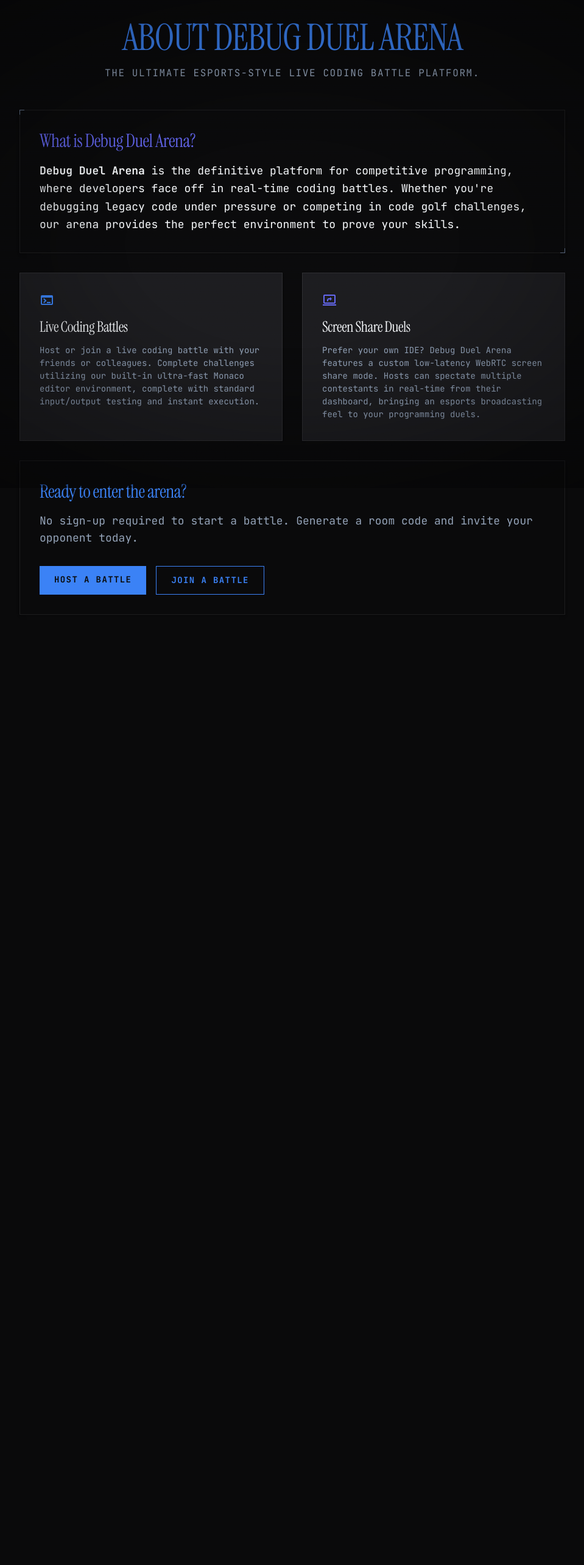
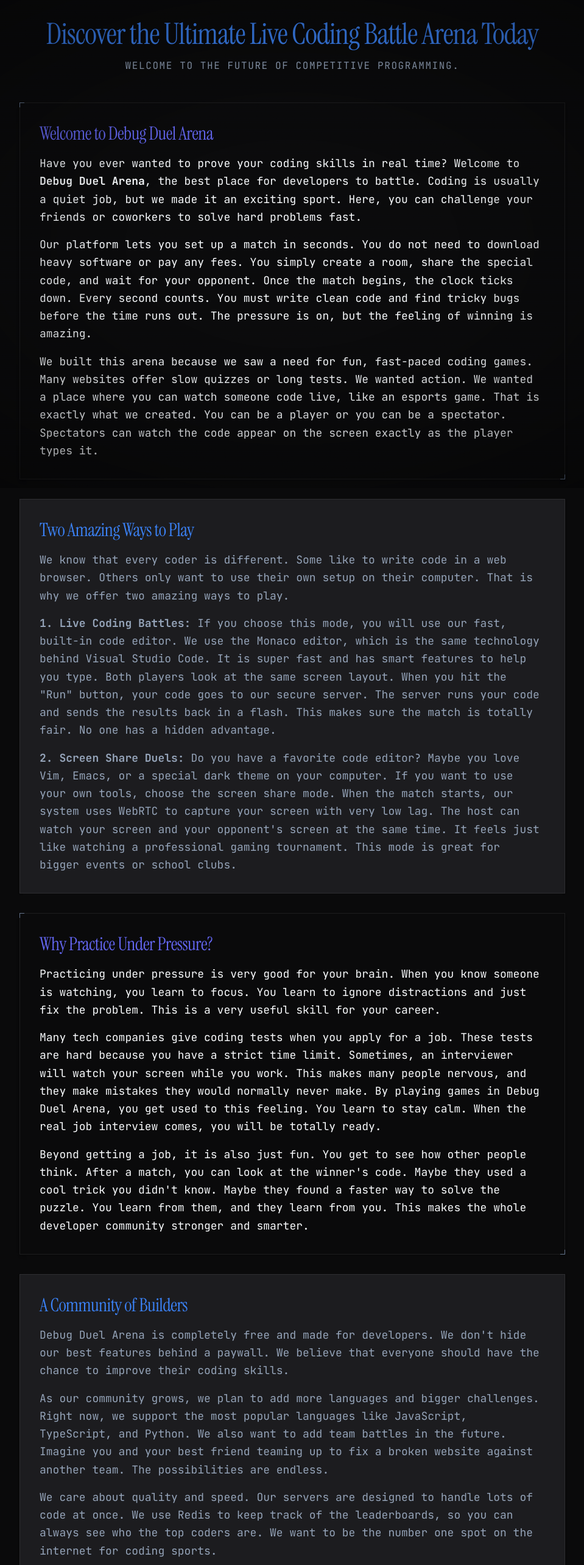
Before and after one commit to akash-s-24/debug, a Next.js app: page /about in a window 1280 px wide. Shown: the top 2566 px of the page at 61% size, without its empty margins (160-1119 px from the left). Before the commit the page ends 1040 px from the top, so only its background shows below. Built offline with nearby package versions, Linux system fonts and the light colour scheme.

Commit message:
feat: add leaderboard clear endpoint and 800-word SEO About page

```diff
--- a/src/app/about/page.tsx
+++ b/src/app/about/page.tsx
@@ -11,11 +11,11 @@
     <div className="flex-1 flex flex-col items-center p-8 overflow-y-auto">
       <div className="w-full max-w-4xl space-y-12">
         <header className="text-center space-y-4">
-          <h1 className="font-display text-5xl md:text-6xl text-brand-primary tracking-tighter">
-            ABOUT DEBUG DUEL ARENA
+          <h1 className="font-display text-4xl md:text-5xl text-brand-primary tracking-tighter">
+            Discover the Ultimate Live Coding Battle Arena Today
           </h1>
           <p className="font-mono text-text-secondary text-sm md:text-base uppercase tracking-widest max-w-2xl mx-auto">
-            The ultimate esports-style live coding battle platform.
+            Welcome to the future of competitive programming.
           </p>
         </header>
 
@@ -23,46 +23,108 @@
           <section className="bg-void border border-border-subtle p-8 shadow-md hud-bracket relative">
             <div className="scanline-overlay"></div>
             <h2 className="font-display text-3xl text-brand-secondary mb-4 tracking-tight relative z-10">
-              What is Debug Duel Arena?
+              Welcome to Debug Duel Arena
             </h2>
-            <p className="font-body text-lg leading-relaxed relative z-10">
-              <strong>Debug Duel Arena</strong> is the definitive platform for competitive programming, where developers face off in real-time coding battles. Whether you're debugging legacy code under pressure or competing in code golf challenges, our arena provides the perfect environment to prove your skills.
-            </p>
+            <div className="font-body text-lg leading-relaxed relative z-10 space-y-4">
+              <p>
+                Have you ever wanted to prove your coding skills in real time? Welcome to <strong>Debug Duel Arena</strong>, the best place for developers to battle. Coding is usually a quiet job, but we made it an exciting sport. Here, you can challenge your friends or coworkers to solve hard problems fast.
+              </p>
+              <p>
+                Our platform lets you set up a match in seconds. You do not need to download heavy software or pay any fees. You simply create a room, share the special code, and wait for your opponent. Once the match begins, the clock ticks down. Every second counts. You must write clean code and find tricky bugs before the time runs out. The pressure is on, but the feeling of winning is amazing.
+              </p>
+              <p>
+                We built this arena because we saw a need for fun, fast-paced coding games. Many websites offer slow quizzes or long tests. We wanted action. We wanted a place where you can watch someone code live, like an esports game. That is exactly what we created. You can be a player or you can be a spectator. Spectators can watch the code appear on the screen exactly as the player types it.
+              </p>
+            </div>
           </section>
 
-          <div className="grid grid-cols-1 md:grid-cols-2 gap-8">
-            <section className="bg-surface border border-border-subtle p-8 shadow-sm">
-              <div className="text-brand-primary text-4xl mb-4 material-symbols-outlined">terminal</div>
-              <h3 className="font-display text-2xl mb-3">Live Coding Battles</h3>
-              <p className="text-text-secondary">
-                Host or join a live coding battle with your friends or colleagues. Complete challenges utilizing our built-in ultra-fast Monaco editor environment, complete with standard input/output testing and instant execution.
+          <section className="bg-surface border border-border-subtle p-8 shadow-sm">
+            <h2 className="font-display text-3xl text-brand-primary mb-4 tracking-tight">
+              Two Amazing Ways to Play
+            </h2>
+            <div className="font-body text-lg leading-relaxed space-y-4 text-text-secondary">
+              <p>
+                We know that every coder is different. Some like to write code in a web browser. Others only want to use their own setup on their computer. That is why we offer two amazing ways to play.
               </p>
-            </section>
+              <p>
+                <strong>1. Live Coding Battles:</strong> If you choose this mode, you will use our fast, built-in code editor. We use the Monaco editor, which is the same technology behind Visual Studio Code. It is super fast and has smart features to help you type. Both players look at the same screen layout. When you hit the "Run" button, your code goes to our secure server. The server runs your code and sends the results back in a flash. This makes sure the match is totally fair. No one has a hidden advantage.
+              </p>
+              <p>
+                <strong>2. Screen Share Duels:</strong> Do you have a favorite code editor? Maybe you love Vim, Emacs, or a special dark theme on your computer. If you want to use your own tools, choose the screen share mode. When the match starts, our system uses WebRTC to capture your screen with very low lag. The host can watch your screen and your opponent's screen at the same time. It feels just like watching a professional gaming tournament. This mode is great for bigger events or school clubs.
+              </p>
+            </div>
+          </section>
 
-            <section className="bg-surface border border-border-subtle p-8 shadow-sm">
-              <div className="text-brand-secondary text-4xl mb-4 material-symbols-outlined">screen_share</div>
-              <h3 className="font-display text-2xl mb-3">Screen Share Duels</h3>
-              <p className="text-text-secondary">
-                Prefer your own IDE? Debug Duel Arena features a custom low-latency WebRTC screen share mode. Hosts can spectate multiple contestants in real-time from their dashboard, bringing an esports broadcasting feel to your programming duels.
+          <section className="bg-void border border-border-subtle p-8 shadow-md hud-bracket relative">
+            <div className="scanline-overlay"></div>
+            <h2 className="font-display text-3xl text-brand-secondary mb-4 tracking-tight relative z-10">
+              Why Practice Under Pressure?
+            </h2>
+            <div className="font-body text-lg leading-relaxed relative z-10 space-y-4">
+              <p>
+                Practicing under pressure is very good for your brain. When you know someone is watching, you learn to focus. You learn to ignore distractions and just fix the problem. This is a very useful skill for your career.
               </p>
-            </section>
-          </div>
+              <p>
+                Many tech companies give coding tests when you apply for a job. These tests are hard because you have a strict time limit. Sometimes, an interviewer will watch your screen while you work. This makes many people nervous, and they make mistakes they would normally never make. By playing games in Debug Duel Arena, you get used to this feeling. You learn to stay calm. When the real job interview comes, you will be totally ready.
+              </p>
+              <p>
+                Beyond getting a job, it is also just fun. You get to see how other people think. After a match, you can look at the winner's code. Maybe they used a cool trick you didn't know. Maybe they found a faster way to solve the puzzle. You learn from them, and they learn from you. This makes the whole developer community stronger and smarter.
+              </p>
+            </div>
+          </section>
+
+          <section className="bg-surface border border-border-subtle p-8 shadow-sm">
+            <h2 className="font-display text-3xl text-brand-primary mb-4 tracking-tight">
+              A Community of Builders
+            </h2>
+            <div className="font-body text-lg leading-relaxed space-y-4 text-text-secondary">
+              <p>
+                Debug Duel Arena is completely free and made for developers. We don't hide our best features behind a paywall. We believe that everyone should have the chance to improve their coding skills.
+              </p>
+              <p>
+                As our community grows, we plan to add more languages and bigger challenges. Right now, we support the most popular languages like JavaScript, TypeScript, and Python. We also want to add team battles in the future. Imagine you and your best friend teaming up to fix a broken website against another team. The possibilities are endless.
+              </p>
+              <p>
+                We care about quality and speed. Our servers are designed to handle lots of code at once. We use Redis to keep track of the leaderboards, so you can always see who the top coders are. We want to be the number one spot on the internet for coding sports.
+              </p>
+            </div>
+          </section>
 
           <section className="bg-void border border-border-subtle p-8 shadow-md">
             <h2 className="font-display text-3xl text-brand-primary mb-4 tracking-tight">
-              Ready to enter the arena?
+              Get in Touch & View the Code
             </h2>
-            <p className="font-body text-lg text-text-secondary mb-8">
-              No sign-up required to start a battle. Generate a room code and invite your opponent today.
+            <p className="font-body text-lg text-text-secondary mb-6">
+              I built this project to push the boundaries of what is possible in the browser. If you want to check out the source code, see how the WebRTC screen sharing was made, or look at our Redis integration, please visit the GitHub repository.
             </p>
-            <div className="flex gap-4">
-              <Link href="/create" className="bg-brand-primary text-void px-6 py-3 font-bold uppercase tracking-widest hover:bg-brand-secondary transition-colors text-center">
-                HOST A BATTLE
-              </Link>
-              <Link href="/" className="bg-transparent border border-brand-primary text-brand-primary px-6 py-3 font-bold uppercase tracking-widest hover:bg-brand-primary/10 transition-colors text-center">
-                JOIN A BATTLE
-              </Link>
+
+            <div className="flex flex-col md:flex-row gap-4 mb-8">
+              <a
+                href="https://github.com/akash-s-24/debug"
+                target="_blank"
+                rel="noopener noreferrer"
+                className="flex items-center justify-center gap-3 bg-[#3b82f6] text-void px-6 py-3 font-bold uppercase tracking-widest hover:bg-[#2563eb] transition-colors"
+                title="View Debug Duel Arena on GitHub"
+              >
+                <svg className="w-6 h-6" fill="currentColor" viewBox="0 0 24 24" aria-hidden="true">
+                  <path fillRule="evenodd" d="M12 2C6.477 2 2 6.484 2 12.017c0 4.425 2.865 8.18 6.839 9.504.5.092.682-.217.682-.483 0-.237-.008-.868-.013-1.703-2.782.605-3.369-1.343-3.369-1.343-.454-1.158-1.11-1.466-1.11-1.466-.908-.62.069-.608.069-.608 1.003.07 1.531 1.032 1.531 1.032.892 1.53 2.341 1.088 2.91.832.092-.647.35-1.088.636-1.338-2.22-.253-4.555-1.113-4.555-4.951 0-1.093.39-1.988 1.029-2.688-.103-.253-.446-1.272.098-2.65 0 0 .84-.27 2.75 1.026A9.564 9.564 0 0112 6.844c.85.004 1.705.115 2.504.337 1.909-1.296 2.747-1.027 2.747-1.027.546 1.379.202 2.398.1 2.651.64.7 1.028 1.595 1.028 2.688 0 3.848-2.339 4.695-4.566 4.943.359.309.678.92.678 1.855 0 1.338-.012 2.419-.012 2.747 0 .268.18.58.688.482A10.019 10.019 0 0022 12.017C22 6.484 17.522 2 12 2z" clipRule="evenodd" />
+                </svg>
+                My GitHub Repository
+              </a>
+
+              <a
+                href="mailto:levelupgamerz28@gmail.com"
+                className="flex items-center justify-center gap-3 bg-transparent border border-brand-primary text-brand-primary px-6 py-3 font-bold uppercase tracking-widest hover:bg-brand-primary/10 transition-colors"
+                title="Email me at levelupgamerz28@gmail.com"
+              >
+                <span className="material-symbols-outlined">mail</span>
+                Contact Support
+              </a>
             </div>
+
+            <p className="font-body text-sm text-text-muted mt-4">
+              If you have any questions, feedback, or want to report a bug, please email me directly at <strong>levelupgamerz28@gmail.com</strong>.
+            </p>
           </section>
         </article>
       </div>
--- /dev/null
+++ b/src/app/api/stats/clear/route.ts
@@ -0,0 +1,15 @@
+import { NextResponse } from 'next/server';
+import { clearLeaderboard } from '@/lib/redis';
+import { revalidatePath } from 'next/cache';
+
+export async function POST() {
+  try {
+    await clearLeaderboard();
+    // Force the Next.js cache to purge the leaderboard page
+    revalidatePath('/leaderboard');
+    return NextResponse.json({ success: true, message: 'Leaderboard cleared and cache purged.' });
+  } catch (error) {
+    console.error('Failed to clear leaderboard:', error);
+    return NextResponse.json({ success: false, error: 'Failed to clear leaderboard' }, { status: 500 });
+  }
+}
--- a/src/components/layout/Footer.tsx
+++ b/src/components/layout/Footer.tsx
@@ -30,12 +30,16 @@
           Join
         </Link>
         <a
-          className="font-mono text-sm text-slate-500 hover:text-emerald-400 transition-colors uppercase"
-          href="https://github.com/akash-s-24"
+          className="font-mono text-sm text-slate-500 hover:text-emerald-400 transition-colors flex items-center gap-2"
+          href="https://github.com/akash-s-24/debug"
           target="_blank"
           rel="noopener noreferrer"
+          title="My GitHub Repository"
         >
-          Report Issue
+          <svg className="w-5 h-5" fill="currentColor" viewBox="0 0 24 24" aria-hidden="true">
+            <path fillRule="evenodd" d="M12 2C6.477 2 2 6.484 2 12.017c0 4.425 2.865 8.18 6.839 9.504.5.092.682-.217.682-.483 0-.237-.008-.868-.013-1.703-2.782.605-3.369-1.343-3.369-1.343-.454-1.158-1.11-1.466-1.11-1.466-.908-.62.069-.608.069-.608 1.003.07 1.531 1.032 1.531 1.032.892 1.53 2.341 1.088 2.91.832.092-.647.35-1.088.636-1.338-2.22-.253-4.555-1.113-4.555-4.951 0-1.093.39-1.988 1.029-2.688-.103-.253-.446-1.272.098-2.65 0 0 .84-.27 2.75 1.026A9.564 9.564 0 0112 6.844c.85.004 1.705.115 2.504.337 1.909-1.296 2.747-1.027 2.747-1.027.546 1.379.202 2.398.1 2.651.64.7 1.028 1.595 1.028 2.688 0 3.848-2.339 4.695-4.566 4.943.359.309.678.92.678 1.855 0 1.338-.012 2.419-.012 2.747 0 .268.18.58.688.482A10.019 10.019 0 0022 12.017C22 6.484 17.522 2 12 2z" clipRule="evenodd" />
+          </svg>
+          <span className="uppercase">GitHub Repo</span>
         </a>
       </div>
     </footer>
--- a/src/lib/redis.ts
+++ b/src/lib/redis.ts
@@ -129,4 +129,22 @@
   return players;
 }
 
+export async function clearLeaderboard(): Promise<void> {
+  if (isFake) {
+    mockUsers.clear();
+    mockPoints.clear();
+    return;
+  }
+
+  const members = await redis!.zrange('leaderboard:points', 0, -1);
+  if (members.length > 0) {
+    const pipeline = redis!.pipeline();
+    for (const userId of members) {
+      pipeline.del(`user:${userId}`);
+    }
+    await pipeline.exec();
+  }
+  await redis!.del('leaderboard:points');
+}
+
 export { redis };
```
